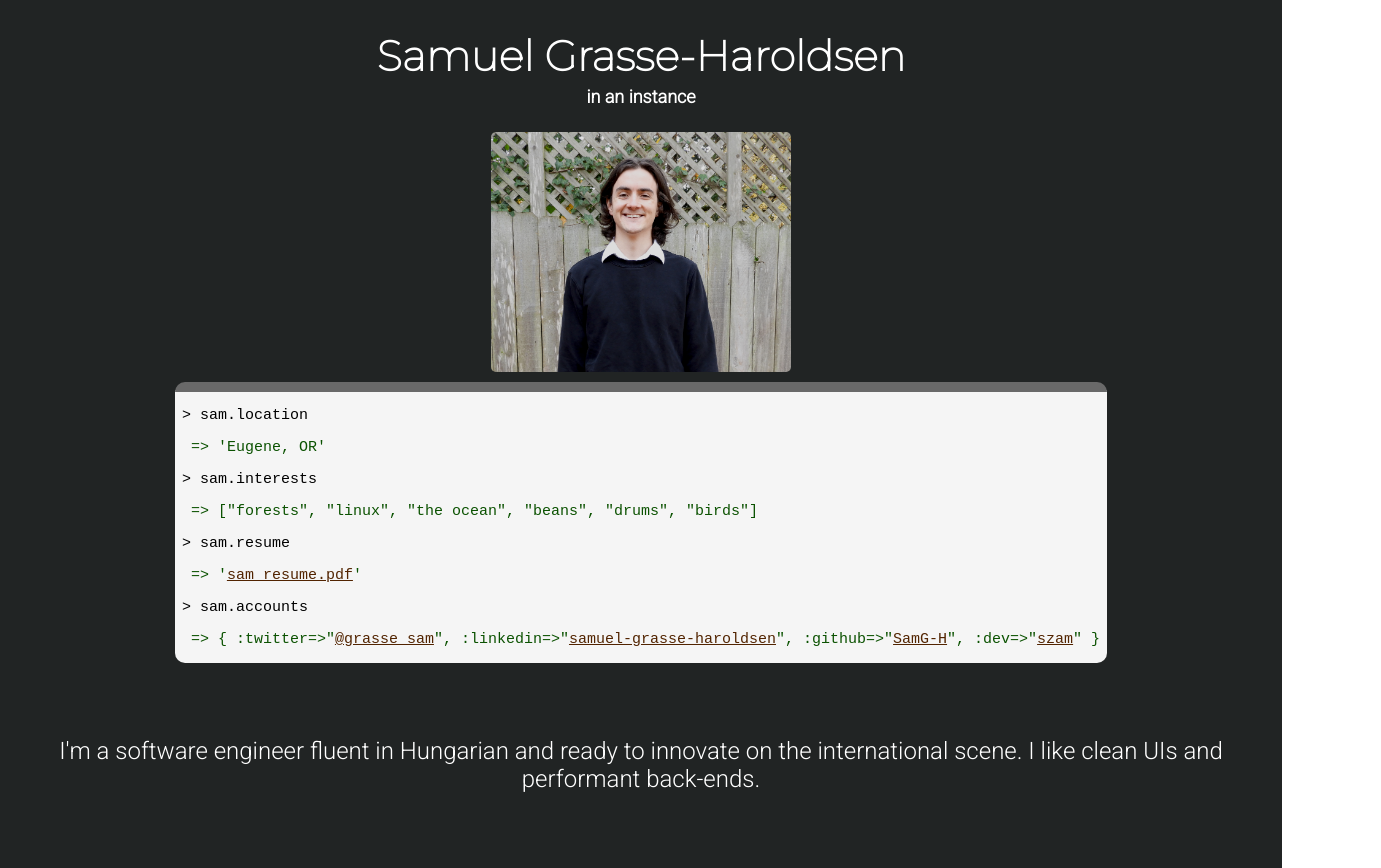
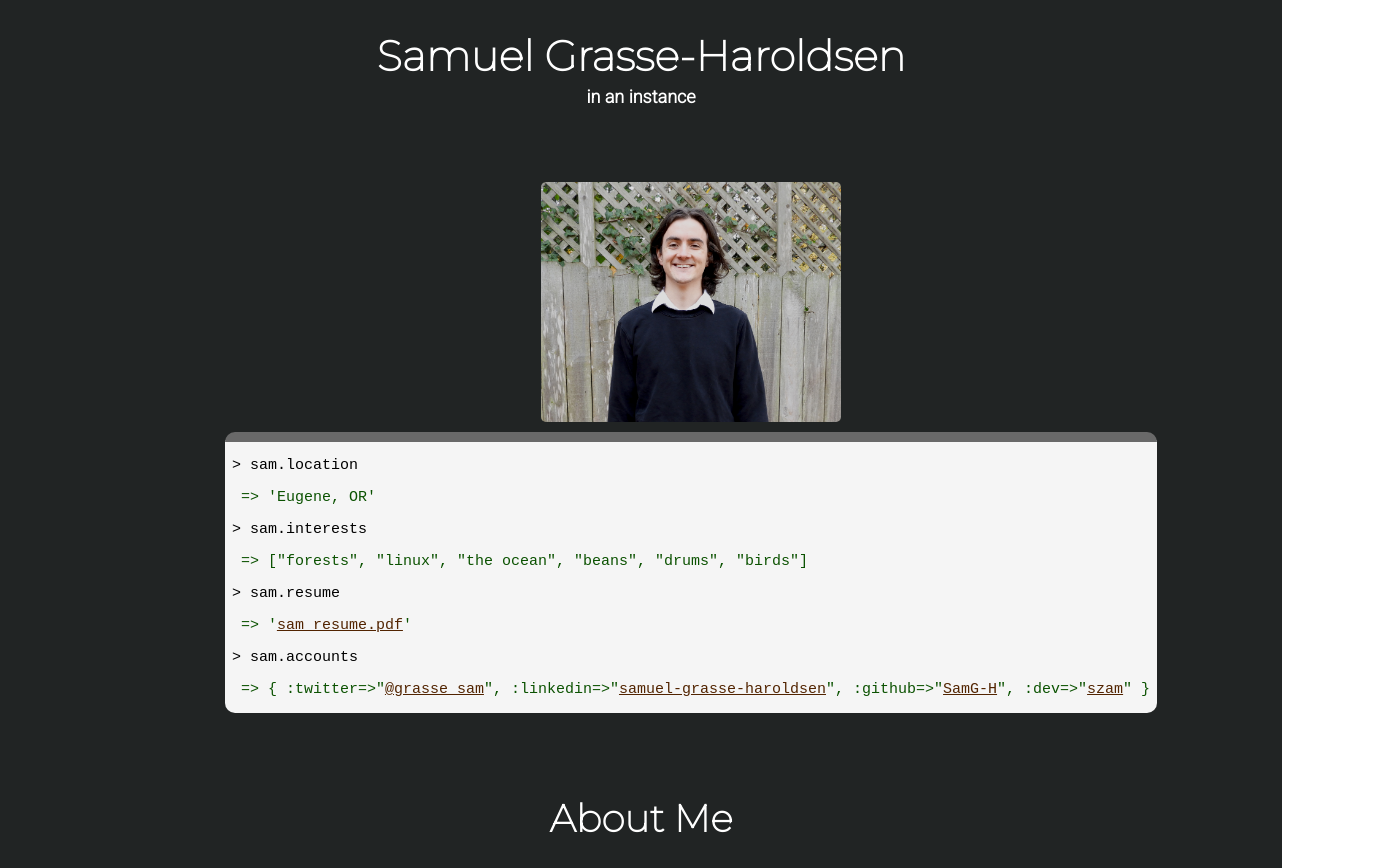
Before and after one commit to SamG-H/sam, a React (Create React App) app: page / in a window 1280 px wide. Shown: the top 868 px of the page, 1381 px wide, since content can reach past the window. Built offline with nearby package versions, Linux system fonts and the light colour scheme; a small style sheet from the web is missing.

Commit message:
add about me header and fix padding

```diff
--- a/src/App.css
+++ b/src/App.css
@@ -19,6 +19,7 @@
 }
 
 .image-container {
+    padding: 50px;
   display: inline-block;
   width: 100%;
   text-align: center;
@@ -43,6 +44,13 @@ h1 {
 
 h2 {
   color: white;
+  text-align: center;
+  font-family: 'Montserrat', sans-serif;
+  font-size: 38px;
+}
+
+.description {
+  color: white;
   margin-top: -25px;
   text-align: center;
   font-family: 'Roboto', sans-serif;
@@ -51,6 +59,5 @@ h2 {
 
 .text {
   font-family: 'Roboto', sans-serif;
-  padding: 50px;
   font-size: x-large;
 }
--- a/src/App.js
+++ b/src/App.js
@@ -7,7 +7,7 @@ function App() {
   return (
     <div className='App'>
       <h1>Samuel Grasse-Haroldsen</h1>
-      <h2>in an instance</h2>
+      <h2 className='description'>in an instance</h2>
       <div className='image-container'>
         <img className='image' src='images/mini_sam.png' alt='Me'></img>
         <Terminal />
--- a/src/components/Intro.js
+++ b/src/components/Intro.js
@@ -3,6 +3,7 @@ import React from 'react'
 export default function Intro() {
   return (
     <div>
+      <h2>About Me</h2>
       <p className='text'>I'm a software engineer fluent in Hungarian and ready to innovate on the international scene.
       I like clean UIs and performant back-ends.</p>
     </div>
```
Also changed, not shown: 1 other file (tests, documents, lock files or other folders).
